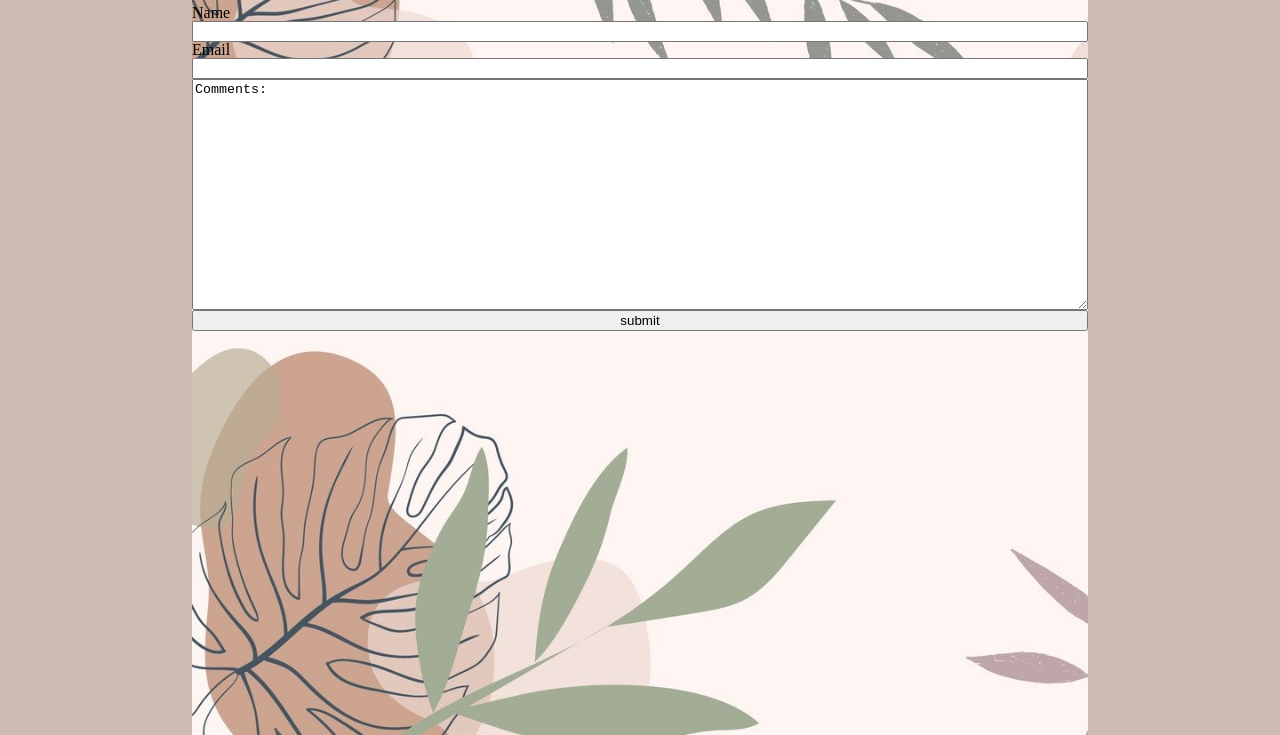
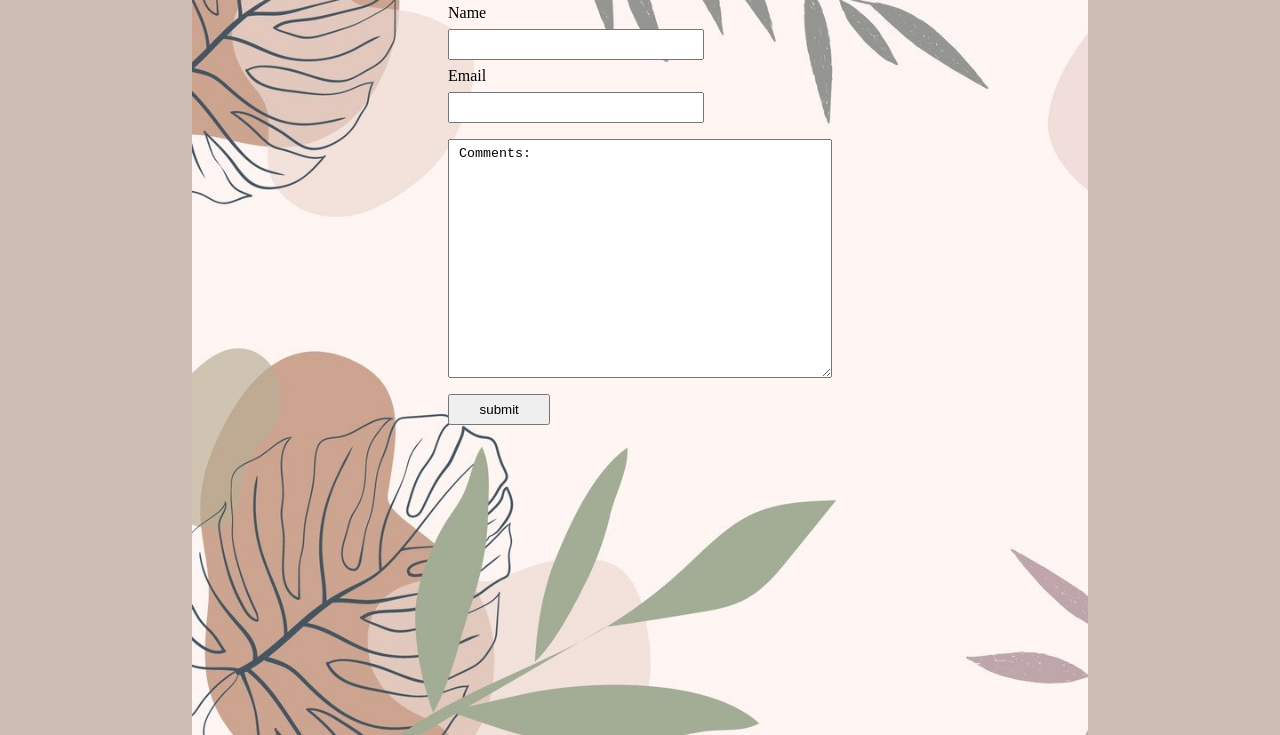
Before and after one commit to Bdugger04/2401-personal-website-part2, a plain HTML site: page contact.html in a window 1280 px wide. Shown: the part 129-864 px from the top of the page. Drawn offline with Linux system fonts and the light colour scheme.

Commit message:
formatting for form

```diff
--- a/contact.css
+++ b/contact.css
@@ -69,5 +69,23 @@ h1 {
 
 form{
   display: grid;
+  justify-content: center;
+}
 
+input{
+  width: 20vw;
+  padding: 6px 10px;
+  margin: 8px 0;
+  box-sizing: border-box;
 }
+
+#comment{
+  width: 30vw;
+  padding: 6px 10px;
+  margin: 8px 0;
+  box-sizing: border-box;
+}
+
+#submit{
+  width:8vw;
+}
--- a/contact.html
+++ b/contact.html
@@ -25,13 +25,13 @@
         <main>
             <h1>Contact Me</h1>
 
-            <form>
+            <form id="form">
                 <label for="name">Name</label>
                 <input type="text" id="name" name="name">
                 <label for="email">Email</label>
                 <input type="email" id="email" name="email">
                 <textarea id="comment" name="comment" rows="15"cols="33">Comments:</textarea>
-                <input type="submit" value="submit">
+                <input id="submit" type="submit" value="submit">
             </form>
 
         </main>
```
Also changed, not shown: index.html (+1 -0 lines).
